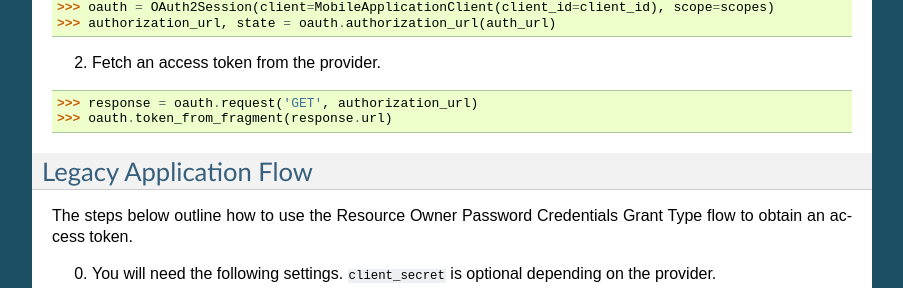
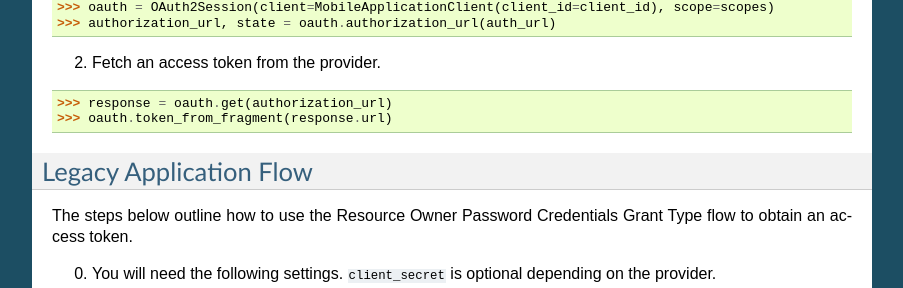
Before and after one commit to requests/requests-oauthlib, a Sphinx documentation site: the page built from docs/oauth2_workflow.rst, in a window 1280 px wide and 900 px high, scrolled down 1722 px. Shown: the part 164-452 px from the top of the window, without its empty margins (198-1101 px from the left). Built offline with Sphinx 7.4.7, drawn with Linux system fonts in a browser that asks for light colours.

Commit message:
enhancement

```diff
--- a/docs/oauth2_workflow.rst
+++ b/docs/oauth2_workflow.rst
@@ -124,7 +124,7 @@ The steps below outline how to use the Implicit Code Grant Type flow to obtain a
 
 .. code-block:: pycon
 
-    >>> response = oauth.request('GET', authorization_url)
+    >>> response = oauth.get(authorization_url)
     >>> oauth.token_from_fragment(response.url)
 
 
```
